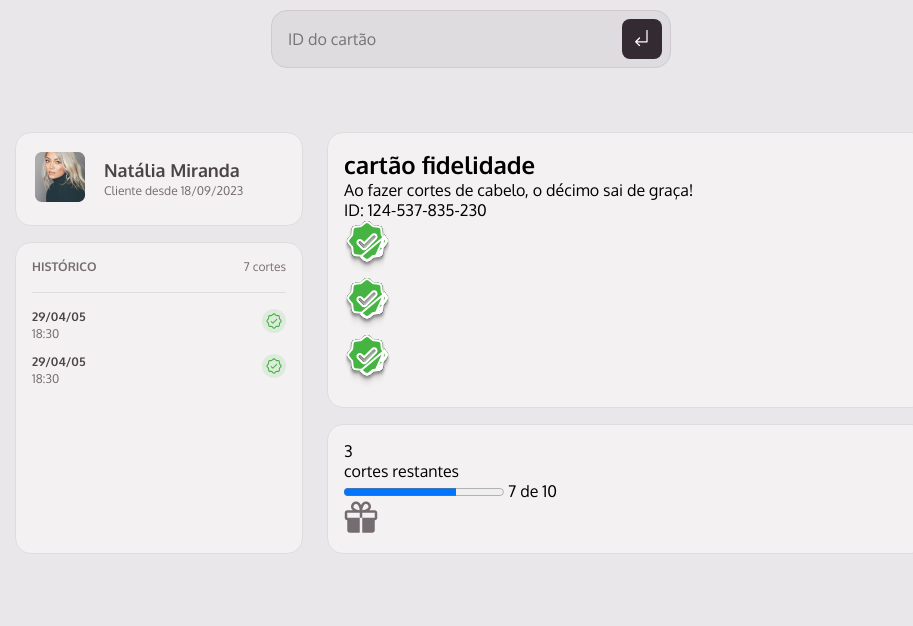
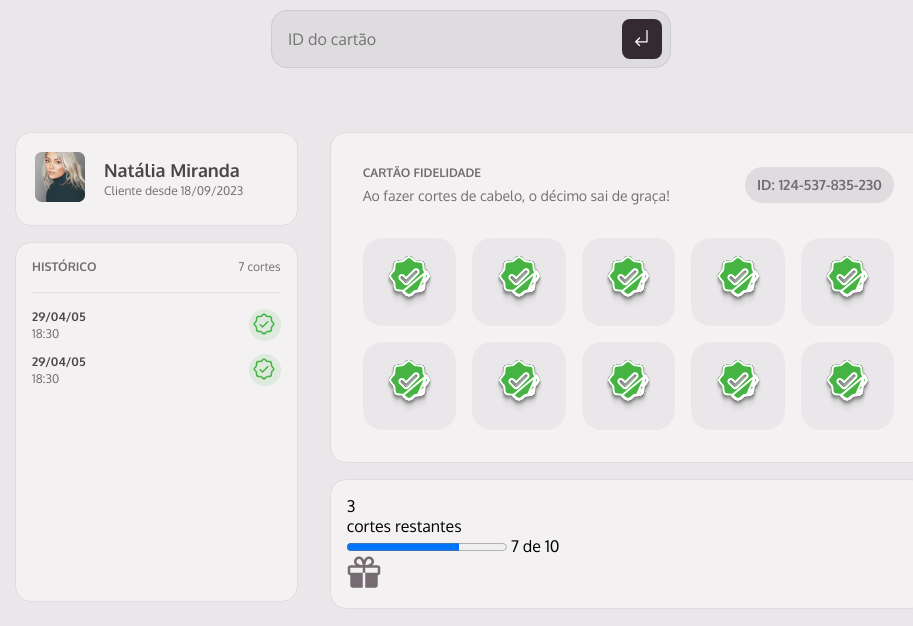
Before and after one commit to BarrosVentura/mba-members-club, a website: page src/index.html in a window 1280 px wide. Shown: the part 126-752 px from the top of the page, without its empty margins (169-1082 px from the left). Drawn offline with Linux system fonts and the light colour scheme.

Commit message:
adiciona estilo inicial para fidelidade

```diff
--- a/src/index.html
+++ b/src/index.html
@@ -64,16 +64,21 @@
         </ul>
       </div>
       <div class="fidelity">
-        <div>
-          <div>
+        <div class="fidelity-header">
+          <div class="fidelity-header__text">
             <h2>cartão fidelidade</h2>
             <p>Ao fazer cortes de cabelo, o décimo sai de graça!</p>
           </div>
-          <div>
-            <span>ID: 124-537-835-230</span>
-          </div>
+          <span class="id-tag">ID: 124-537-835-230</span>
         </div>
-        <div>
+        <div class="fidelity-marks">
+          <div><img src="./assets/checkmark-big.svg" alt="" /></div>
+          <div><img src="./assets/checkmark-big.svg" alt="" /></div>
+          <div><img src="./assets/checkmark-big.svg" alt="" /></div>
+          <div><img src="./assets/checkmark-big.svg" alt="" /></div>
+          <div><img src="./assets/checkmark-big.svg" alt="" /></div>
+          <div><img src="./assets/checkmark-big.svg" alt="" /></div>
+          <div><img src="./assets/checkmark-big.svg" alt="" /></div>
           <div><img src="./assets/checkmark-big.svg" alt="" /></div>
           <div><img src="./assets/checkmark-big.svg" alt="" /></div>
           <div><img src="./assets/checkmark-big.svg" alt="" /></div>
--- a/src/style/global.css
+++ b/src/style/global.css
@@ -12,3 +12,9 @@ body {
 button {
   cursor: pointer;
 }
+
+h2 {
+  font: var(--subtitle-text-sm);
+  text-transform: uppercase;
+  color: var(--base--gray-500);
+}
--- a/src/style/main.css
+++ b/src/style/main.css
@@ -9,7 +9,7 @@
     "history fidelity fidelity"
     "history fidelity fidelity"
     "history status status";
-  gap: 1rem 1.5rem;
+  gap: 1rem 2rem;
 
   > div {
     background-color: var(--base--gray-100);
@@ -52,12 +52,6 @@
       border-bottom: 1px solid var(--base--gray-300);
       padding-bottom: 1rem;
 
-      h2 {
-        font: var(--subtitle-text-sm);
-        text-transform: uppercase;
-        color: var(--base--gray-500);
-      }
-
       span {
         font: var(--body-text-xs);
         color: var(--base--gray-500);
@@ -84,8 +78,8 @@
         }
 
         .history-item__check {
-          width: 1.5rem;
-          height: 1.5rem;
+          width: 2rem;
+          height: 2rem;
           padding: 0.25rem;
           border-radius: 50%;
           line-height: 0;
@@ -107,6 +101,52 @@
 
   .fidelity {
     grid-area: fidelity;
+
+    padding: 2rem;
+
+    .fidelity-header {
+      display: flex;
+      justify-content: space-between;
+      align-items: center;
+    }
+
+    .fidelity-header__text {
+      h2 {
+        padding-bottom: 0.25rem;
+      }
+
+      p {
+        font: var(--body-text-sm);
+        color: var(--base--gray-500);
+      }
+    }
+
+    .id-tag {
+      background-color: var(--base--gray-300);
+      padding: 0.5rem 0.75rem;
+      border-radius: 20px;
+
+      color: var(--base--gray-500);
+      font: var(--subtitle-text-md);
+    }
+
+    .fidelity-marks {
+      margin-top: 2rem;
+      display: grid;
+      grid-template-columns: repeat(5, 1fr);
+      gap: 1rem;
+
+      > div {
+        height: 88px;
+
+        display: flex;
+        justify-content: center;
+        align-items: center;
+
+        background-color: var(--base--gray-200);
+        border-radius: 1.25rem;
+      }
+    }
   }
 
   .status {
```
